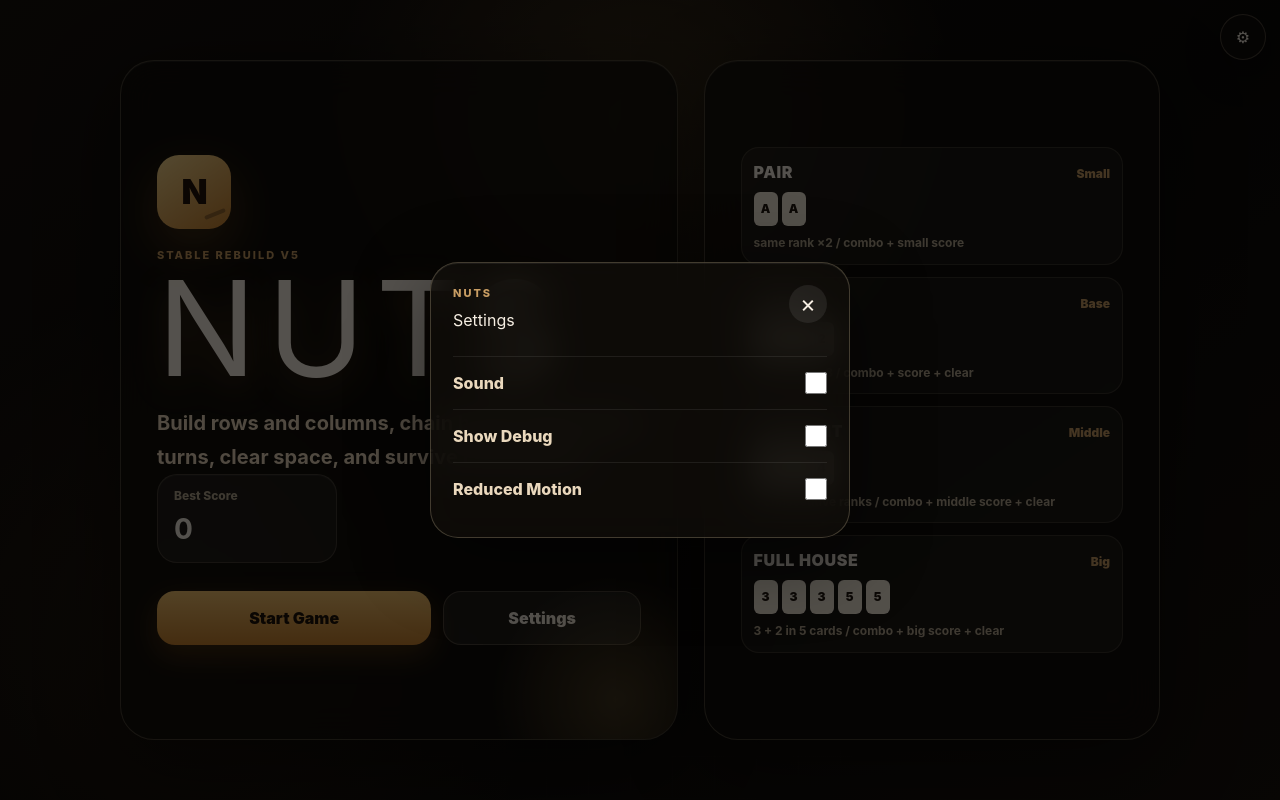
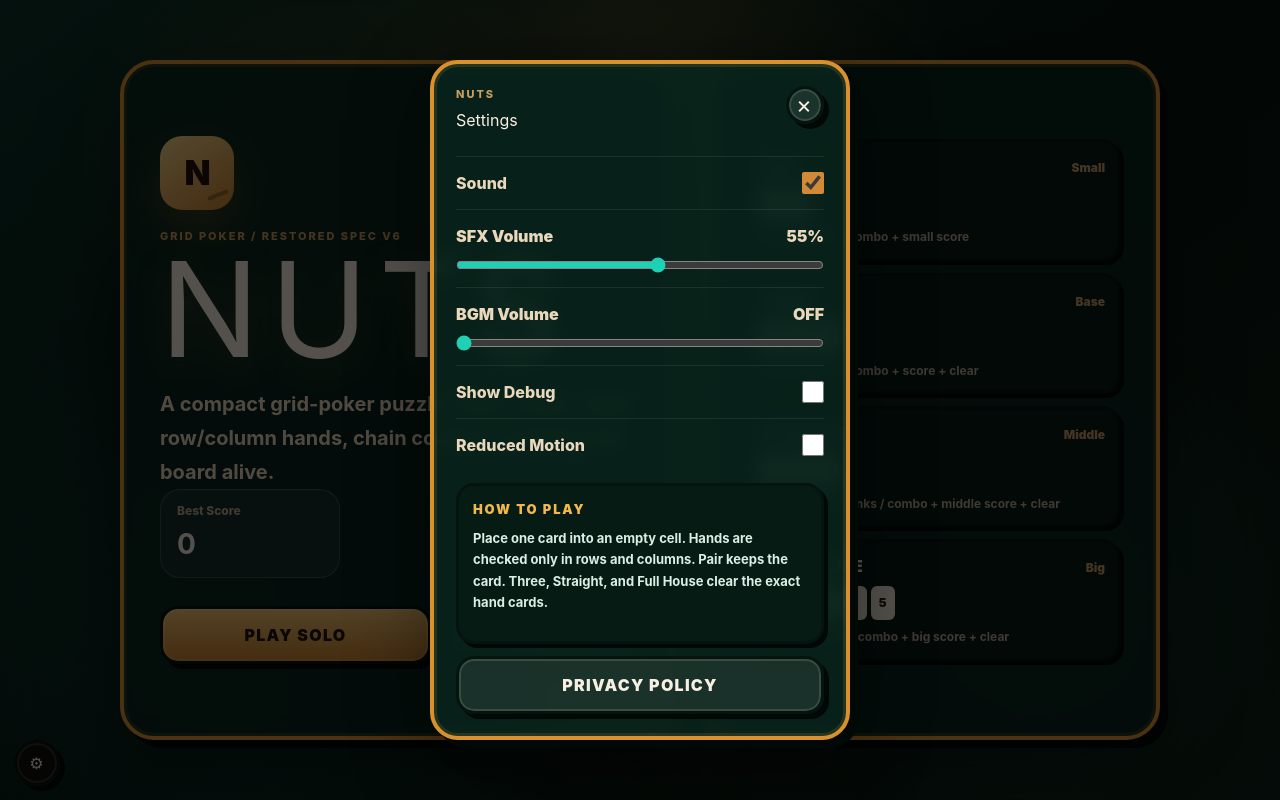
Before and after one commit to chxsedorf/nuts-game, a Next.js app: page / in a window 1280 px wide. Both pictures are taken after a click on the button "Open settings". Built offline with nearby package versions, Linux system fonts and the light colour scheme.

Commit message:
Apply Balatro inspired green style

```diff
--- a/app/page.tsx
+++ b/app/page.tsx
@@ -1,6 +1,6 @@
 "use client";
 
-import React, { useMemo, useState } from "react";
+import React, { useEffect, useMemo, useRef, useState } from "react";
 
 type Suit = "♠" | "♥" | "♦" | "♣";
 type Rank = 1 | 2 | 3 | 4 | 5 | 6 | 7 | 8 | 9 | 10 | 11 | 12 | 13;
@@ -44,6 +44,8 @@ type Settings = {
   sound: boolean;
   showDebug: boolean;
   reducedMotion: boolean;
+  sfxVolume: number;
+  bgmVolume: number;
 };
 
 const BOARD_SIZE = 5;
@@ -311,6 +313,24 @@ function handClassName(kind: HandKind | undefined) {
 
 function createEmptyBoard(): Board {
   return Array.from({ length: BOARD_CELLS }, () => null);
+}
+
+function safeLocalStorageGet(key: string) {
+  if (typeof window === "undefined") return null;
+  try {
+    return window.localStorage.getItem(key);
+  } catch {
+    return null;
+  }
+}
+
+function safeLocalStorageSet(key: string, value: string) {
+  if (typeof window === "undefined") return;
+  try {
+    window.localStorage.setItem(key, value);
+  } catch {
+    // Ignore private-mode/local-storage failures.
+  }
 }
 
 function createInitialGame() {
@@ -338,12 +358,42 @@ export default function Page() {
   const [game, setGame] = useState(() => createInitialGame());
   const [savedBestScore, setSavedBestScore] = useState(0);
   const [settingsOpen, setSettingsOpen] = useState(false);
+  const [privacyOpen, setPrivacyOpen] = useState(false);
   const [settings, setSettings] = useState<Settings>({
-    sound: false,
+    sound: true,
     showDebug: false,
     reducedMotion: false,
+    sfxVolume: 0.55,
+    bgmVolume: 0,
   });
   const [screen, setScreen] = useState<"HOME" | "GAME">("HOME");
+  const audioContextRef = useRef<AudioContext | null>(null);
+
+  useEffect(() => {
+    const savedBest = Number(safeLocalStorageGet("nuts-best-score") ?? "0");
+    if (Number.isFinite(savedBest) && savedBest > 0) {
+      setSavedBestScore(savedBest);
+      setGame((current) => ({ ...current, bestScore: Math.max(current.bestScore, savedBest) }));
+    }
+
+    const savedSettings = safeLocalStorageGet("nuts-settings-v6");
+    if (savedSettings) {
+      try {
+        const parsed = JSON.parse(savedSettings) as Partial<Settings>;
+        setSettings((current) => ({ ...current, ...parsed }));
+      } catch {
+        // Ignore invalid saved settings.
+      }
+    }
+  }, []);
+
+  useEffect(() => {
+    safeLocalStorageSet("nuts-best-score", String(savedBestScore));
+  }, [savedBestScore]);
+
+  useEffect(() => {
+    safeLocalStorageSet("nuts-settings-v6", JSON.stringify(settings));
+  }, [settings]);
 
   const emptyCells = useMemo(() => game.board.filter((cell) => cell === null).length, [game.board]);
   const deckLeft = game.deck.length + 1;
@@ -352,6 +402,38 @@ export default function Page() {
   const pressure = pressureLabel(emptyCells);
   const lastHandClass = handClassName(game.lastHand?.kind);
 
+  function playTone(type: "start" | "place" | "hit" | "miss" | "button" | "gameover") {
+    if (!settings.sound || settings.sfxVolume <= 0) return;
+    if (typeof window === "undefined") return;
+
+    const AudioContextClass = window.AudioContext || (window as Window & { webkitAudioContext?: typeof AudioContext }).webkitAudioContext;
+    if (!AudioContextClass) return;
+
+    const context = audioContextRef.current ?? new AudioContextClass();
+    audioContextRef.current = context;
+
+    const now = context.currentTime;
+    const oscillator = context.createOscillator();
+    const gain = context.createGain();
+    const frequency =
+      type === "hit" ? 740 :
+      type === "start" ? 520 :
+      type === "gameover" ? 130 :
+      type === "miss" ? 190 :
+      type === "button" ? 420 :
+      310;
+
+    oscillator.type = type === "gameover" ? "sawtooth" : "square";
+    oscillator.frequency.setValueAtTime(frequency, now);
+    gain.gain.setValueAtTime(0.0001, now);
+    gain.gain.exponentialRampToValueAtTime(Math.max(0.001, settings.sfxVolume * 0.08), now + 0.012);
+    gain.gain.exponentialRampToValueAtTime(0.0001, now + 0.13);
+    oscillator.connect(gain);
+    gain.connect(context.destination);
+    oscillator.start(now);
+    oscillator.stop(now + 0.14);
+  }
+
   function createFreshGame() {
     return {
       ...createInitialGame(),
@@ -360,18 +442,21 @@ export default function Page() {
   }
 
   function startGame() {
+    playTone("start");
     setGame(createFreshGame());
     setSettingsOpen(false);
     setScreen("GAME");
   }
 
   function restart() {
+    playTone("button");
     setGame(createFreshGame());
     setSettingsOpen(false);
     setScreen("GAME");
   }
 
   function backToTitle() {
+    playTone("button");
     setSettingsOpen(false);
     setScreen("HOME");
   }
@@ -380,6 +465,8 @@ export default function Page() {
     setGame((currentGame) => {
       if (currentGame.status !== "PLAYING") return currentGame;
       if (currentGame.board[targetIndex]) return currentGame;
+
+      playTone("place");
 
       const placedBoard = [...currentGame.board];
       placedBoard[targetIndex] = currentGame.currentCard;
@@ -428,6 +515,16 @@ export default function Page() {
 
       if (nextBestScore > savedBestScore) {
         setSavedBestScore(nextBestScore);
+      }
+
+      if (hand) {
+        window.setTimeout(() => playTone("hit"), 80);
+      } else {
+        window.setTimeout(() => playTone("miss"), 80);
+      }
+
+      if (nextStatus === "GAME_OVER") {
+        window.setTimeout(() => playTone("gameover"), 170);
       }
 
       return {
@@ -452,8 +549,9 @@ export default function Page() {
   return (
     <main className={`nuts-root ${settings.reducedMotion ? "motion-off" : ""}`}>
       <div className="bg-grid" />
-
-      <button className="settings-button" type="button" onClick={() => setSettingsOpen(true)} aria-label="Open settings">
+      <div className="casino-glow" aria-hidden="true" />
+
+      <button className="settings-button" type="button" onClick={() => { playTone("button"); setSettingsOpen(true); }} aria-label="Open settings" title="Settings">
         ⚙
       </button>
 
@@ -479,6 +577,30 @@ export default function Page() {
               />
             </label>
 
+            <label className="range-row">
+              <span>SFX Volume <b>{Math.round(settings.sfxVolume * 100)}%</b></span>
+              <input
+                type="range"
+                min="0"
+                max="1"
+                step="0.01"
+                value={settings.sfxVolume}
+                onChange={(event) => setSettings((value) => ({ ...value, sfxVolume: Number(event.target.value) }))}
+              />
+            </label>
+
+            <label className="range-row">
+              <span>BGM Volume <b>{settings.bgmVolume <= 0 ? "OFF" : `${Math.round(settings.bgmVolume * 100)}%`}</b></span>
+              <input
+                type="range"
+                min="0"
+                max="1"
+                step="0.01"
+                value={settings.bgmVolume}
+                onChange={(event) => setSettings((value) => ({ ...value, bgmVolume: Number(event.target.value) }))}
+              />
+            </label>
+
             <label className="setting-row">
               <span>Show Debug</span>
               <input
@@ -496,6 +618,43 @@ export default function Page() {
                 onChange={(event) => setSettings((value) => ({ ...value, reducedMotion: event.target.checked }))}
               />
             </label>
+
+            <div className="settings-help">
+              <h3>HOW TO PLAY</h3>
+              <p>Place one card into an empty cell. Hands are checked only in rows and columns. Pair keeps the card. Three, Straight, and Full House clear the exact hand cards.</p>
+            </div>
+
+            <button
+              className="secondary-button privacy-button"
+              type="button"
+              onClick={() => { setSettingsOpen(false); setPrivacyOpen(true); }}
+            >
+              Privacy Policy
+            </button>
+          </div>
+        </div>
+      )}
+
+      {privacyOpen && (
+        <div className="modal-layer" role="dialog" aria-modal="true" aria-label="Privacy Policy">
+          <div className="modal-card privacy-card">
+            <div className="modal-head">
+              <div>
+                <p className="eyebrow">NUTS</p>
+                <h2>Privacy Policy</h2>
+              </div>
+              <button className="modal-close" type="button" onClick={() => setPrivacyOpen(false)} aria-label="Close privacy policy">
+                ×
+              </button>
+            </div>
+            <div className="privacy-body">
+              <h3>Local Data</h3>
+              <p>Best score and settings are saved only in this browser when local storage is available.</p>
+              <h3>No Account Required</h3>
+              <p>NUTS does not require account registration and does not intentionally collect personal information.</p>
+              <h3>Gameplay</h3>
+              <p>The game may store simple gameplay preferences such as sound, debug view, and reduced motion.</p>
+            </div>
           </div>
         </div>
       )}
@@ -507,10 +666,10 @@ export default function Page() {
               <span>N</span>
               <i />
             </div>
-            <p className="eyebrow">Stable Rebuild v5</p>
+            <p className="eyebrow">Grid Poker / Restored Spec v6</p>
             <h1>NUTS</h1>
             <p className="home-copy">
-              Build rows and columns, chain hands within three turns, clear space, and survive the pressure.
+              A compact grid-poker puzzle. Place cards, make row/column hands, chain combos, and keep the board alive.
             </p>
 
             <div className="home-stats">
@@ -520,10 +679,10 @@ export default function Page() {
 
             <div className="home-actions">
               <button className="primary-button start-button" type="button" onClick={startGame}>
-                Start Game
+                PLAY SOLO
               </button>
-              <button className="secondary-button" type="button" onClick={() => setSettingsOpen(true)}>
-                Settings
+              <button className="secondary-button" type="button" onClick={() => { playTone("button"); setSettingsOpen(true); }}>
+                SETTINGS
               </button>
             </div>
           </div>
@@ -608,7 +767,7 @@ export default function Page() {
 
           <section className="board-section">
             <header className="title-area">
-              <p className="eyebrow">Stable Build v5</p>
+              <p className="eyebrow">Grid Poker / Restored Spec v6</p>
               <h1>NUTS</h1>
               <div className="status-bar">
                 <span className={`hand-badge ${game.lastHand ? "active" : ""} ${lastHandClass}`}>
@@ -664,7 +823,7 @@ export default function Page() {
           </section>
 
           <aside className="panel right-panel">
-            <p className="eyebrow">Hands</p>
+            <p className="eyebrow">Hand Board</p>
 
             <div className="hand-list">
               <RuleCard title="PAIR" score="Small" note="same rank ×2 / no clear" cards={[1, 1]} />
@@ -720,7 +879,7 @@ export default function Page() {
         :global(body) {
           margin: 0;
           min-height: 100%;
-          background: #080706;
+          background: #06140f;
           overscroll-behavior: none;
         }
 
@@ -745,9 +904,9 @@ export default function Page() {
           padding: clamp(12px, 2vw, 24px);
           color: #f7efe3;
           background:
-            radial-gradient(circle at 50% 15%, rgba(233, 176, 92, 0.18), transparent 34%),
-            radial-gradient(circle at 15% 80%, rgba(110, 70, 34, 0.2), transparent 28%),
-            linear-gradient(145deg, #16110d 0%, #0b0907 54%, #17110c 100%);
+            radial-gradient(circle at 50% 10%, rgba(242, 184, 74, 0.22), transparent 32%),
+            radial-gradient(circle at 18% 86%, rgba(32, 208, 181, 0.12), transparent 30%),
+            linear-gradient(145deg, #0b3328 0%, #06140f 52%, #102117 100%);
           font-family:
             Inter, ui-sans-serif, system-ui, -apple-system, BlinkMacSystemFont, "Segoe UI", sans-serif;
           user-select: none;
@@ -761,7 +920,7 @@ export default function Page() {
           background-image:
             linear-gradient(rgba(255, 255, 255, 0.08) 1px, transparent 1px),
             linear-gradient(90deg, rgba(255, 255, 255, 0.08) 1px, transparent 1px);
-          background-size: 42px 42px;
+          background-size: 18px 18px;
           mask-image: radial-gradient(circle at center, black, transparent 76%);
         }
 
@@ -769,6 +928,16 @@ export default function Page() {
         .game-shell {
           position: relative;
           z-index: 1;
+        }
+
+        .casino-glow {
+          position: absolute;
+          inset: 0;
+          pointer-events: none;
+          background-image:
+            radial-gradient(circle at 25% 20%, rgba(242, 184, 74, 0.16), transparent 22%),
+            radial-gradient(circle at 80% 72%, rgba(32, 208, 181, 0.12), transparent 24%);
+          filter: blur(1px);
         }
 
         .home-shell {
@@ -1224,8 +1393,8 @@ export default function Page() {
 
         .settings-button {
           position: fixed;
-          top: max(14px, env(safe-area-inset-top));
-          right: max(14px, env(safe-area-inset-right));
+          bottom: max(14px, env(safe-area-inset-bottom));
+          left: max(14px, env(safe-area-inset-left));
           z-index: 50;
           width: 46px;
           height: 46px;
@@ -1577,6 +1746,135 @@ export default function Page() {
         .result-best {
           color: #c89d63;
           font-weight: 900;
+        }
+
+
+        .home-card,
+        .home-rules,
+        .panel,
+        .board-section,
+        .game-over-card,
+        .modal-card {
+          border-width: 4px;
+          border-color: #d9912c;
+          background: rgba(8, 37, 29, 0.88);
+          box-shadow: 8px 8px 0 #020806, inset 0 0 0 3px rgba(242, 184, 74, 0.12), 0 20px 80px rgba(0, 0, 0, 0.42);
+          backdrop-filter: blur(10px);
+        }
+
+        .primary-button,
+        .secondary-button,
+        .settings-button,
+        .modal-close {
+          border: 3px solid #06140f;
+          box-shadow: 5px 5px 0 #020806, inset 0 0 0 2px rgba(255, 244, 207, 0.14);
+          text-transform: uppercase;
+          letter-spacing: 0.08em;
+        }
+
+        .primary-button:hover,
+        .secondary-button:hover,
+        .settings-button:hover {
+          transform: translate(-1px, -1px);
+          filter: brightness(1.08);
+        }
+
+        .settings-help {
+          margin-top: 12px;
+          border: 3px solid #06140f;
+          border-radius: 18px;
+          padding: 14px;
+          background: #071b15;
+          box-shadow: 4px 4px 0 #020806;
+        }
+
+        .settings-help h3,
+        .privacy-body h3 {
+          margin: 0 0 8px;
+          color: #f2b84a;
+          font-size: 13px;
+          font-weight: 1000;
+          letter-spacing: 0.14em;
+          text-transform: uppercase;
+        }
+
+        .settings-help p,
+        .privacy-body p {
+          margin: 0 0 14px;
+          color: #d9efe4;
+          font-size: 13px;
+          font-weight: 750;
+          line-height: 1.65;
+        }
+
+        .privacy-button {
+          margin-top: 12px;
+        }
+
+        .range-row {
+          display: grid;
+          gap: 9px;
+          padding: 14px 0;
+          border-top: 1px solid rgba(255, 255, 255, 0.08);
+          color: #ead8bd;
+          font-weight: 900;
+        }
+
+        .range-row span {
+          display: flex;
+          align-items: center;
+          justify-content: space-between;
+          gap: 12px;
+        }
+
+        .range-row input {
+          width: 100%;
+          accent-color: #20d0b5;
+        }
+
+        .board {
+          border-width: 4px;
+          border-color: #06140f;
+          background:
+            linear-gradient(135deg, rgba(242, 184, 74, 0.11), transparent 38%),
+            repeating-linear-gradient(0deg, rgba(255,255,255,0.04) 0 1px, transparent 1px 8px),
+            #08251d;
+          box-shadow: 6px 6px 0 #020806, inset 0 0 0 3px rgba(242, 184, 74, 0.14);
+        }
+
+        .cell {
+          border-width: 3px;
+          border-color: #06140f;
+          background:
+            radial-gradient(circle at 50% 20%, rgba(242, 184, 74, 0.18), transparent 52%),
+            #123f32;
+          box-shadow: 3px 3px 0 #020806, inset 0 0 0 2px rgba(255,255,255,0.04);
+        }
+
+        .cell.filled {
+          background: #0a221b;
+        }
+
+        .cell.hit {
+          border-color: #f2b84a;
+          box-shadow: 4px 4px 0 #020806, 0 0 0 3px rgba(242, 184, 74, 0.24), 0 0 28px rgba(242, 184, 74, 0.24);
+        }
+
+        .card {
+          border: 3px solid #06140f;
+          border-radius: 10px;
+          background: linear-gradient(145deg, #fff4cf, #e8cf94);
+          box-shadow: 4px 4px 0 rgba(2, 8, 6, 0.8);
+        }
+
+        .rule-card,
+        .metric-card,
+        .combo-card,
+        .pressure-card,
+        .history-item {
+          border: 3px solid #06140f;
+          background: #071b15;
+          box-shadow: 4px 4px 0 #020806;
         }
 
         @media (max-width: 980px) {
```
